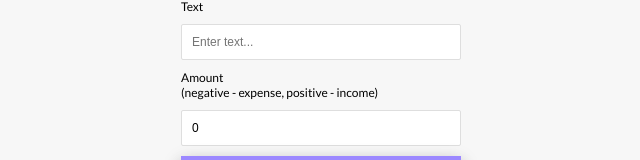
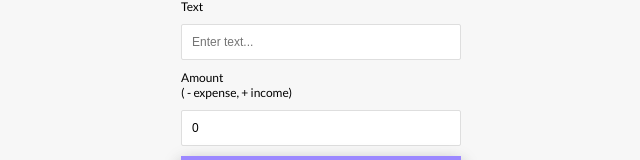
Before and after one commit to itsDarkKnight/expensetracker, a React (Create React App) app: page / in a window 1280 px wide. Shown: the part 487-647 px from the top of the page, without its empty margins (319-959 px from the left). Built offline with nearby package versions, Linux system fonts and the light colour scheme.

Commit message:
first commit1.0

```diff
--- a/package.json
+++ b/package.json
@@ -34,5 +34,8 @@
       "last 1 firefox version",
       "last 1 safari version"
     ]
+  },
+  "devDependencies": {
+    "gh-pages": "^6.1.1"
   }
 }
--- a/src/component/AddTxn.js
+++ b/src/component/AddTxn.js
@@ -30,7 +30,7 @@ function AddTxn() {
         <div className="form-control">
           <label htmlfor="amount"
             >Amount <br />
-            (negative - expense, positive - income)</label>
+            ( - expense,  + income)</label>
           <input type="number" value={amount} onChange={(e)=>setamount(e.target.value)} placeholder="Enter amount..." />
         </div>
         <button className="btn">Add transaction</button>
```
Also changed, not shown: 1 other file (tests, documents, lock files or other folders).
